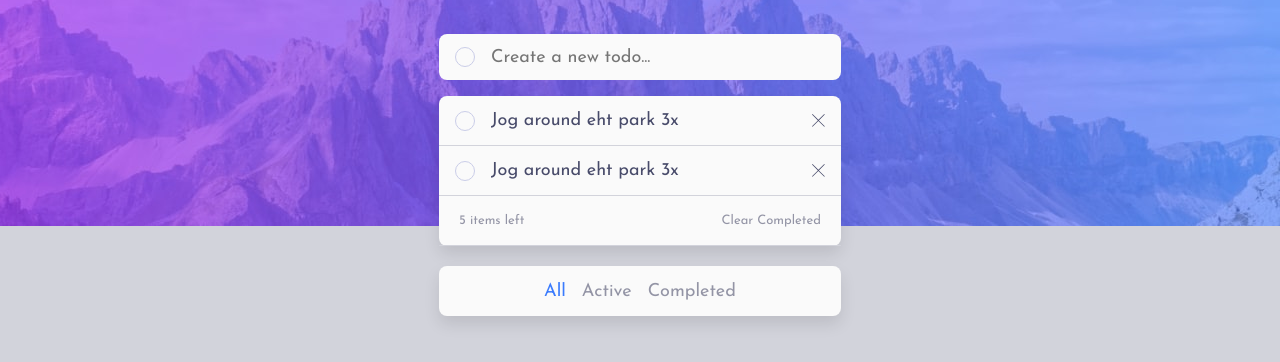
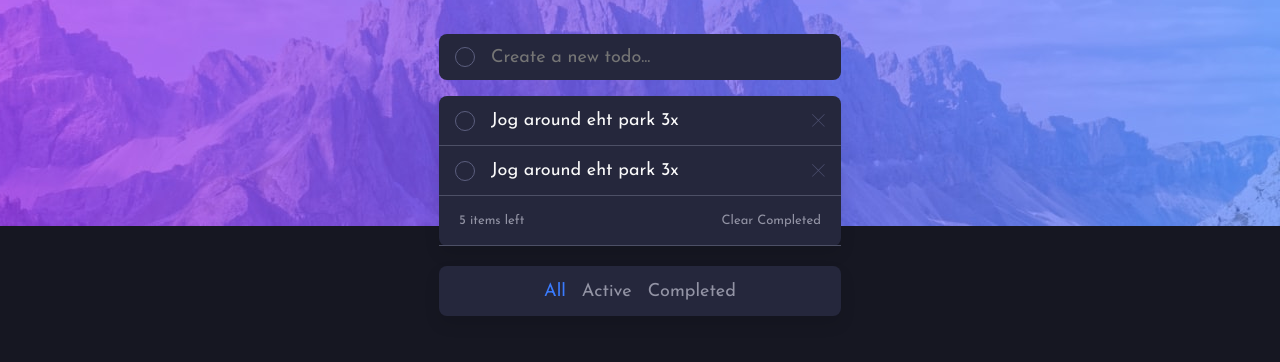
Before and after one commit to cyeguez/todo-app, a plain HTML site: page index.html in a window 1280 px wide. Shown: the part 74-436 px from the top of the page. Drawn offline with Linux system fonts and the dark colour scheme.

Commit message:
declara paleta de colores para el darkmode

```diff
--- a/css/styles.css
+++ b/css/styles.css
@@ -44,6 +44,36 @@
   --Radio-color: var(--Purple-300);
   --check-icon: url("../images/icon-check.svg");
 }
+
+@media (prefers-color-scheme: dark) {
+  :root {
+    /* Modo Dark */
+    --color-text-primary: var(--Gray-50);
+    --color-text-secondary: var(--Gray-600);
+    --background-color: var(--Navy-950);
+    --surface-color: var(--Navy-900);
+    --color-logo: var(--Gray-50);
+    --surface-color: var(--Navy-900);
+    --color-active-filter: var(--Blue-500);
+    --color-hover-filter: var(--Gray-50);
+    --color-hover-radio: var(--Purple-600);
+    --Check-Background: linear-gradient(
+      to right,
+      hsl(192, 100%, 67%),
+      hsl(280, 87%, 65%)
+    );
+    --Color-border: var(--Purple-700);
+    --Font: "Josefin Sans";
+    --Image-background-mobile: url("../images/bg-mobile-dark.jpg");
+    --Image-background-desktop: url("../images/bg-desktop-dark.jpg");
+    --Radio-color: var(--Purple-600);
+    --check-icon: url("../images/icon-check.svg");
+  }
+}
+
+
+
+
 body {
   min-height: 100vh;
   background-color: var(--background-color);
```
